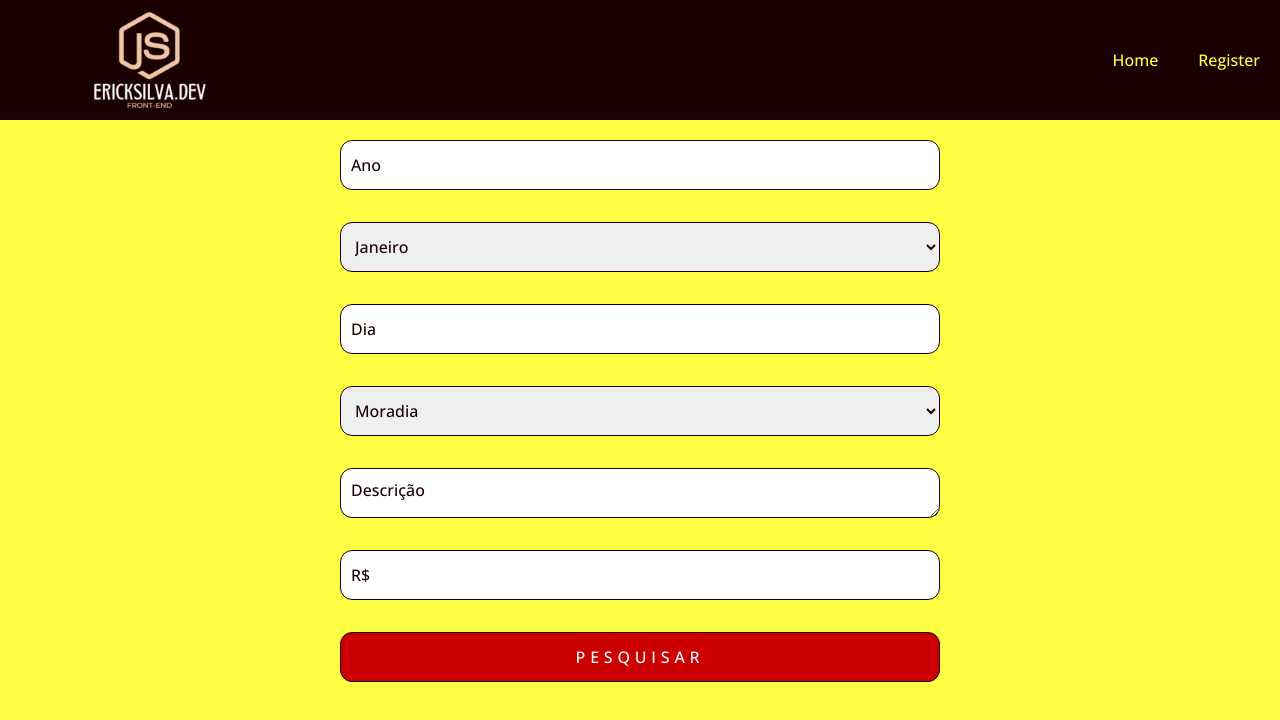
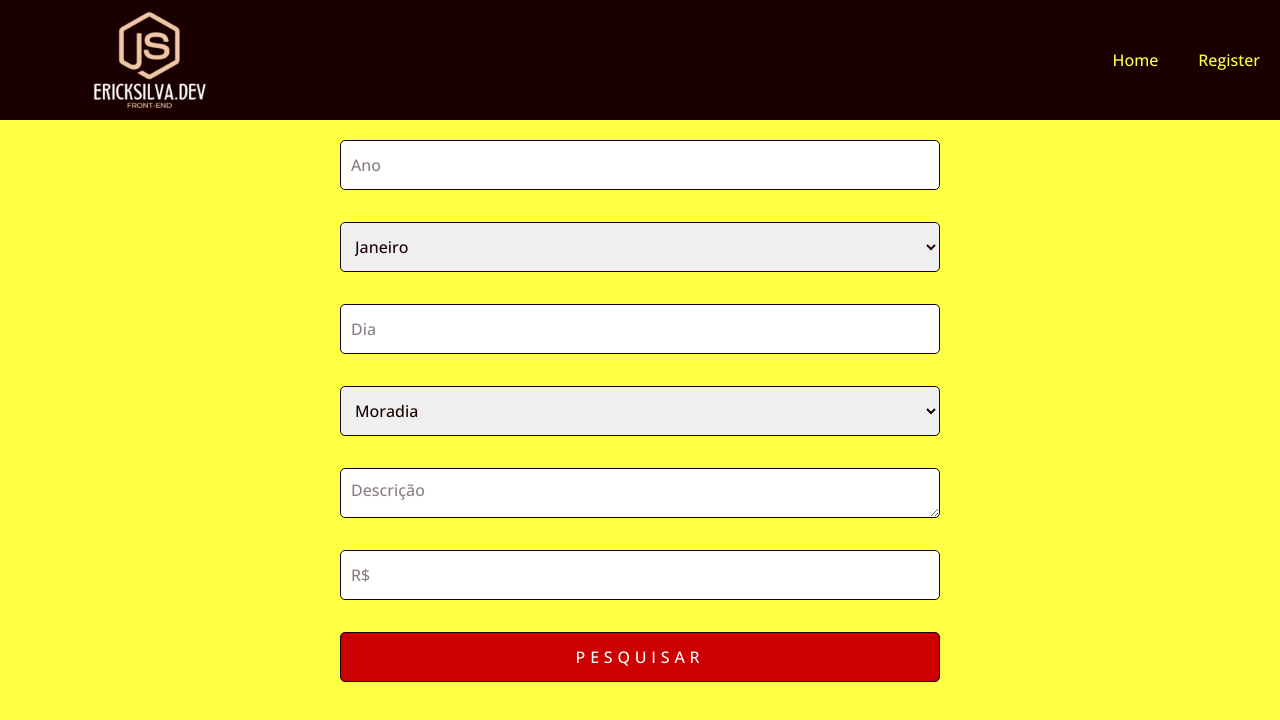
Before and after one commit to eiericksilva/orcamento_pessoal, a React (Vite) app: page / in a window 1280 px wide. Shown: the top 720 px of the page. Built offline with nearby package versions, Linux system fonts and the light colour scheme.

Commit message:
layout do register e recebimento dos dados concluidas

```diff
--- a/src/components/Form/index.jsx
+++ b/src/components/Form/index.jsx
@@ -6,12 +6,27 @@ import * as yup from "yup";
 
 const schema = yup
   .object({
-    ano: yup.string().required("Ano é um dado obrigatório"),
+    ano: yup
+      .number()
+      .typeError("Ano deve ser um número")
+      .required("Ano é um dado obrigatório")
+      .positive()
+      .integer(),
     mes: yup.string().required("Mês é um dado obrigatório"),
-    dia: yup.string().required("Dia é um dado obrigatório"),
-    tipo: yup.string().required("Tipo da despesa é um dado obrigatório"),
-    descricao: yup.string().required("Descrição é um dado obrigatório"),
-    valor: yup.string().required("Valor é um dado obrigatório"),
+    dia: yup
+      .number()
+      .typeError("Dia deve ser um número")
+      .required("Dia é um dado obrigatório"),
+    tipo: yup
+      .string("Tipo da despesa deve ser um texto")
+      .required("Tipo da despesa é um dado obrigatório"),
+    descricao: yup
+      .string("Descrição deve ser um texto")
+      .required("Descrição é um dado obrigatório"),
+    valor: yup
+      .number()
+      .typeError("Valor deve ser um número")
+      .required("Valor é um dado obrigatório"),
   })
   .required();
 
@@ -19,21 +34,20 @@ const Form = ({ children }) => {
   const {
     register,
     handleSubmit,
-    formState: { errors },
+    formState: { errors, isValid },
   } = useForm({
     resolver: yupResolver(schema),
   });
   const onSubmit = (data) => {
     console.log(data);
   };
-  console.log(errors);
 
   return (
     <FormContainer onSubmit={handleSubmit(onSubmit)}>
-      <input placeholder="Ano" {...register("ano")} />
+      <input placeholder="Ano" name="ano" {...register("ano")} />
       <span>{errors.ano?.message}</span>
 
-      <select defaultValue="janeiro" {...register("mes")}>
+      <select defaultValue="janeiro" name="mes" {...register("mes")}>
         <option value="janeiro">Janeiro</option>
         <option value="fevereiro">Fevereiro</option>
         <option value="março">Março</option>
@@ -49,10 +63,10 @@ const Form = ({ children }) => {
       </select>
       <span>{errors.mes?.message}</span>
 
-      <input placeholder="Dia" {...register("dia")} />
+      <input placeholder="Dia" name="dia" {...register("dia")} />
       <span>{errors.dia?.message}</span>
 
-      <select defaultValue="moradia" {...register("tipo")}>
+      <select defaultValue="moradia" name="tipo" {...register("tipo")}>
         <option value="moradia">Moradia</option>
         <option value="alimentacao">Alimentação</option>
         <option value="transporte">Transporte</option>
@@ -66,10 +80,11 @@ const Form = ({ children }) => {
       <textarea
         id="descricao"
         placeholder="Descrição"
+        name="descricao"
         {...register("descricao")}
       />
       <span>{errors.descricao?.message}</span>
-      <input placeholder="R$" {...register("valor")} />
+      <input placeholder="R$" name="valor" {...register("valor")} />
       <span>{errors.valor?.message}</span>
       {children}
     </FormContainer>
--- a/src/components/Form/styles.js
+++ b/src/components/Form/styles.js
@@ -16,10 +16,11 @@ export const FormContainer = styled.form`
     height: 50px;
     border: 1px solid #1a0000;
     padding: 10px;
-    border-radius: 12px;
+    border-radius: 5px;
 
     &::placeholder {
       color: #1a0000;
+      opacity: 50%;
     }
   }
   button {
@@ -33,4 +34,12 @@ export const FormContainer = styled.form`
       transition: 0.3s;
     }
   }
+
+  span {
+    color: #ff0000;
+    font-size: 12px;
+    position: relative;
+    top: -15px;
+    left: px;
+  }
 `;
```
